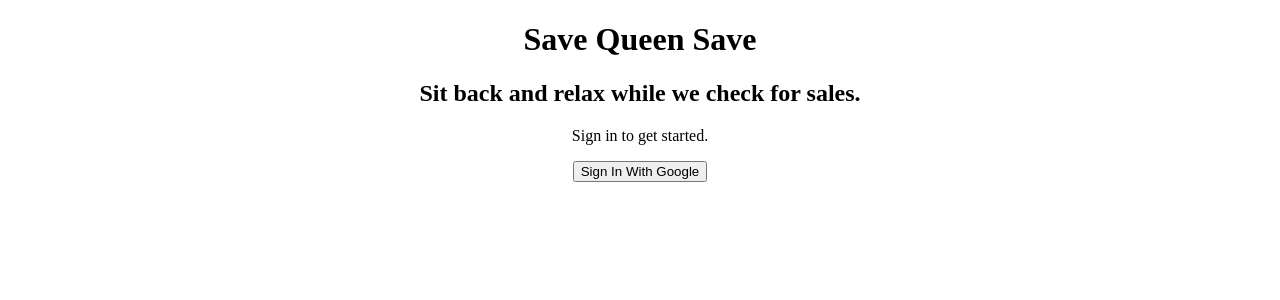
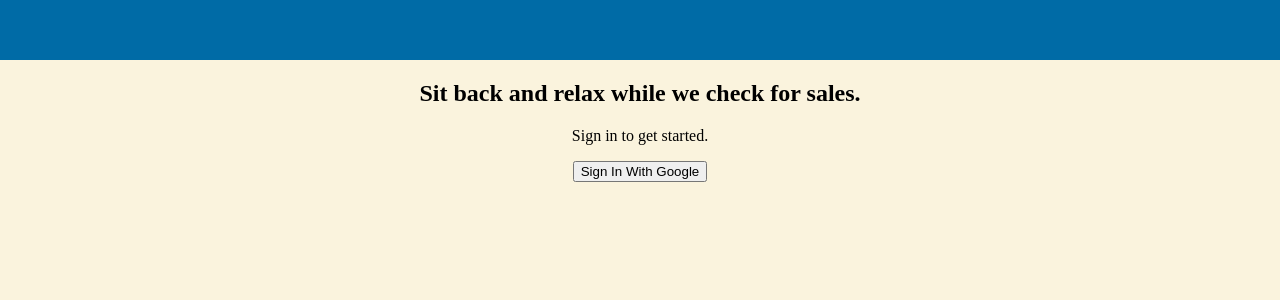
Before and after one commit to JosieRice/save_queen_save, a React (Create React App) app in the folder my-app/: page / in a window 1280 px wide. Shown: the top 300 px of the page. Built offline with nearby package versions, Linux system fonts and the light colour scheme; no server answers.

Commit message:
updated navbar style and added a logged in avatar

```diff
--- a/my-app/src/App.tsx
+++ b/my-app/src/App.tsx
@@ -1,11 +1,14 @@
+import { ThemeProvider } from "styled-components";
+import NavBar from "./NavBar/NavBar";
 import SignIn from "./SignIn";
-import NavBar from "./NavBar";
+import theme from "./theme";
 import useAuthContext from "./useAuthContext";
 
 const App = () => {
   const { AuthContext, loggedIn } = useAuthContext();
 
   return (
+    <ThemeProvider theme={theme}>
       <AuthContext.Provider value={loggedIn}>
         {loggedIn === null && <div>loading</div>}
         {loggedIn !== null && (
@@ -19,6 +22,7 @@ const App = () => {
           </>
         )}
       </AuthContext.Provider>
+    </ThemeProvider>
   );
 };
 
--- a/my-app/src/NavBar.tsx
+++ /dev/null
@@ -1,7 +0,0 @@
-import SignOut from "./SignOut";
-
-const NavBar = () => {
-  return <SignOut />;
-};
-
-export default NavBar;
--- /dev/null
+++ b/my-app/src/NavBar/Avatar.tsx
@@ -0,0 +1,20 @@
+import styled from "styled-components";
+import useAuthContext from "../useAuthContext";
+
+/** component */
+const Avatar = () => {
+  const { loggedIn, user } = useAuthContext();
+
+  if (loggedIn) return <Img src={user?.photoURL || ""} />;
+  else return <></>;
+};
+
+export default Avatar;
+
+/** style */
+const Img = styled.img`
+  height: 40px;
+  width: 40px;
+  border-radius: 50px;
+  margin: 10px;
+`;
--- /dev/null
+++ b/my-app/src/NavBar/NavBar.tsx
@@ -0,0 +1,28 @@
+import styled from "styled-components";
+import Avatar from "./Avatar";
+import SignOut from "./SignOut";
+
+/** component */
+const NavBar = () => {
+  return (
+    <WrapperDiv>
+      <SignOut />
+      <Avatar />
+    </WrapperDiv>
+  );
+};
+
+export default NavBar;
+
+/** style */
+export const WrapperDiv = styled.div`
+  position: absolute;
+  top: 0;
+  left: 0;
+  right: 0;
+  height: 60px;
+  background-color: ${({ theme }) => theme.background2};
+  display: flex;
+  align-items: center;
+  justify-content: end;
+`;
--- /dev/null
+++ b/my-app/src/NavBar/SignOut.tsx
@@ -0,0 +1,30 @@
+import { getAuth, signOut } from "firebase/auth";
+import styled from "styled-components";
+import useAuthContext from "../useAuthContext";
+
+const SignOut = () => {
+  const { loggedIn } = useAuthContext();
+
+  const auth = getAuth();
+
+  const handleSignOut = () => {
+    signOut(auth);
+  };
+
+  if (loggedIn) {
+    return <Button onClick={handleSignOut}>Sign Out</Button>;
+  } else {
+    return <></>;
+  }
+};
+
+export default SignOut;
+
+const Button = styled.button`
+  background-color: ${({ theme }) => theme.background1};
+  color: ${({ theme }) => theme.text};
+  height: 30px;
+  border-radius: 10px;
+  border: 0;
+  cursor: pointer;
+`;
--- a/my-app/src/SignOut.tsx
+++ /dev/null
@@ -1,20 +0,0 @@
-import { getAuth, signOut } from "firebase/auth";
-import useAuthContext from "./useAuthContext";
-
-const SignOut = () => {
-  const { loggedIn } = useAuthContext();
-
-  const auth = getAuth();
-
-  const handleSignOut = () => {
-    signOut(auth);
-  };
-
-  if (loggedIn) {
-    return <button onClick={handleSignOut}>sign out</button>;
-  } else {
-    return <></>;
-  }
-};
-
-export default SignOut;
--- a/my-app/src/index.tsx
+++ b/my-app/src/index.tsx
@@ -5,8 +5,10 @@ import ReactDOM from "react-dom";
 import App from "./App";
 import reportWebVitals from "./reportWebVitals";
 
-// Your web app's Firebase configuration
-// For Firebase JS SDK v7.20.0 and later, measurementId is optional
+/**
+ * Your web app's Firebase configuration
+ * For Firebase JS SDK v7.20.0 and later, measurementId is optional
+ */
 const firebaseConfig = {
   apiKey: "AIzaSyAlqW7fVlGESpJ8wx5-HUMqBtA8-5IXm5E",
   authDomain: "save-queen-save.firebaseapp.com",
@@ -18,10 +20,14 @@ const firebaseConfig = {
   measurementId: "G-EQ86K4GH45",
 };
 
-// Initialize Firebase
+/** Initialize Firebase */
 const app = initializeApp(firebaseConfig);
 const analytics = getAnalytics(app);
 console.log(analytics.app.name);
+
+/** initial style corrections for body */
+document.getElementsByTagName("body")[0].style.margin = "0";
+document.getElementsByTagName("body")[0].style.backgroundColor = "#FAF3DD";
 
 ReactDOM.render(
   <StrictMode>
@@ -30,7 +36,9 @@ ReactDOM.render(
   document.getElementById("root")
 );
 
-// If you want to start measuring performance in your app, pass a function
-// to log results (for example: reportWebVitals(console.log))
-// or send to an analytics endpoint. Learn more: https://bit.ly/CRA-vitals
+/**
+ * If you want to start measuring performance in your app, pass a function
+ * to log results (for example: reportWebVitals(console.log))
+ * or send to an analytics endpoint. Learn more: https://bit.ly/CRA-vitals
+ */
 reportWebVitals(console.log);
--- /dev/null
+++ b/my-app/src/theme.ts
@@ -0,0 +1,8 @@
+const theme = {
+  warning: "#E1AD01",
+  background1: "#FAF3DD",
+  background2: "#006BA6",
+  text: "#36454F",
+};
+
+export default theme;
--- a/my-app/src/useAuthContext.tsx
+++ b/my-app/src/useAuthContext.tsx
@@ -3,42 +3,31 @@ import {
   getRedirectResult,
   GoogleAuthProvider,
   onAuthStateChanged,
+  User,
 } from "firebase/auth";
 import { createContext, useContext, useState } from "react";
 
 const useAuthContext = () => {
   /** logged in state of null is for before auth status has been checked */
   const [loggedInState, setLoggedInState] = useState<boolean | null>(null);
+  const [user, setUser] = useState<User>();
 
   const auth = getAuth();
 
   /** watches for changes in auth state and updates context as needed */
   onAuthStateChanged(auth, (user) => {
     if (user) {
-      // User is signed in, see docs for a list of available properties
-      // https://firebase.google.com/docs/reference/js/firebase.User
       setLoggedInState(true);
+      setUser(user);
     } else {
       setLoggedInState(false);
+      setUser(undefined);
     }
   });
 
   /** after authenticating on the redirect page, this gets the results of said signIn/signUp */
   getRedirectResult(auth)
-    .then((result) => {
-      console.log({ result });
-
-      if (result) {
-        // This gives you a Google Access Token. You can use it to access Google APIs.
-        const credential = GoogleAuthProvider.credentialFromResult(result);
-        const token = credential?.accessToken;
-        console.log({ token });
-
-        // The signed-in user info.
-        const user = result.user;
-        console.log({ user });
-      }
-    })
+    .then((result) => {})
     .catch((error) => {
       // Handle Errors here.
       const errorCode = error.code;
@@ -61,7 +50,7 @@ const useAuthContext = () => {
    * AuthContext is for the Provider
    * loggedIn is the value in context
    */
-  return { AuthContext, loggedIn };
+  return { AuthContext, loggedIn, user };
 };
 
 export default useAuthContext;
```
Also changed, not shown: my-app/package.json (+8 -5 lines), 2 other files (tests, documents, lock files or other folders). Lines whose indentation alone changed are shown as unchanged.
